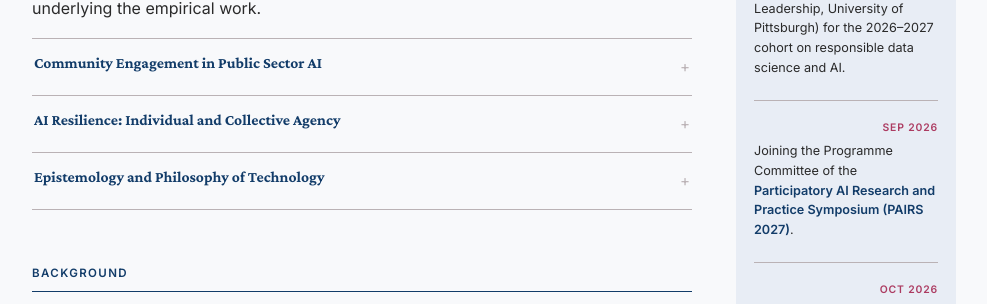
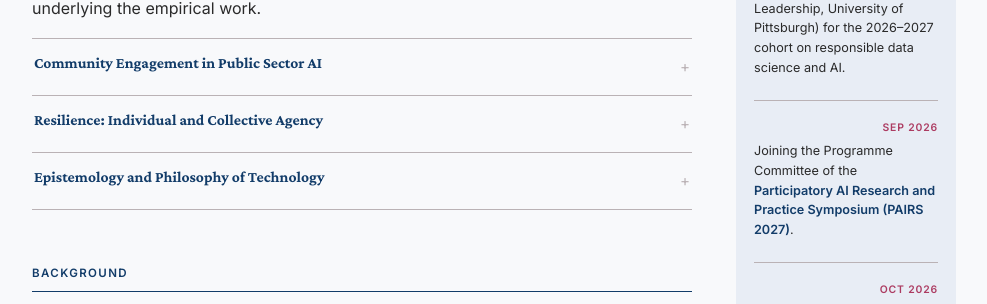
Before and after one commit to adityanayak-info/adityanayak-info.github.io, a Jekyll site: the page built from index.md, in a window 1280 px wide and 900 px high, scrolled down 698 px. Shown: the part 149-453 px from the top of the window, without its empty margins (146-1133 px from the left). Built offline with Jekyll 4.4.1, drawn with Linux system fonts in a browser that asks for light colours; some of the changed lines change nothing that is shown.

Commit message:
Revise project description for clarity and focus
Updated project description to focus on resilience and technology-driven reconfiguration.

```diff
--- a/index.md
+++ b/index.md
@@ -23,10 +23,10 @@
 
 <details class="hp-row">
 <summary>
-<div class="hp-title">AI Resilience: Individual and Collective Agency</div>
+<div class="hp-title">Resilience: Individual and Collective Agency</div>
 </summary>
 <div class="hp-body">
-<p>This project develops <em>AI resilience</em> as the capacity to recognize, absorb, and strategically contest AI-driven reconfiguration while sustaining <em>individual and collective agency</em>. It examines how people actively draw boundaries based on their situated knowledge to interact with AI systems that enter their workplaces, and proposes process evaluation for cases of deployment of synthetic agents in institutions whose legitimacy depends on human participation.</p>
+<p>This project develops <em>resilience</em> as the capacity to recognize, absorb, and strategically contest technology-driven reconfiguration while sustaining <em>individual and collective agency</em>. It examines how people actively draw boundaries based on their situated knowledge to interact with technology systems like AI that enter their workplaces, and proposes process evaluation for cases of deployment of LLM-based synthetic agents in institutions whose legitimacy depends on human participation.</p>
 <div class="interest-tags">
 <span class="interest-tag">AI Resilience</span><span class="interest-tag">Responsible AI</span><span class="interest-tag">Technology Deployment</span><span class="interest-tag">Individual &amp; Collective Agency</span><span class="interest-tag">Boundary Work</span>
 </div>
```
